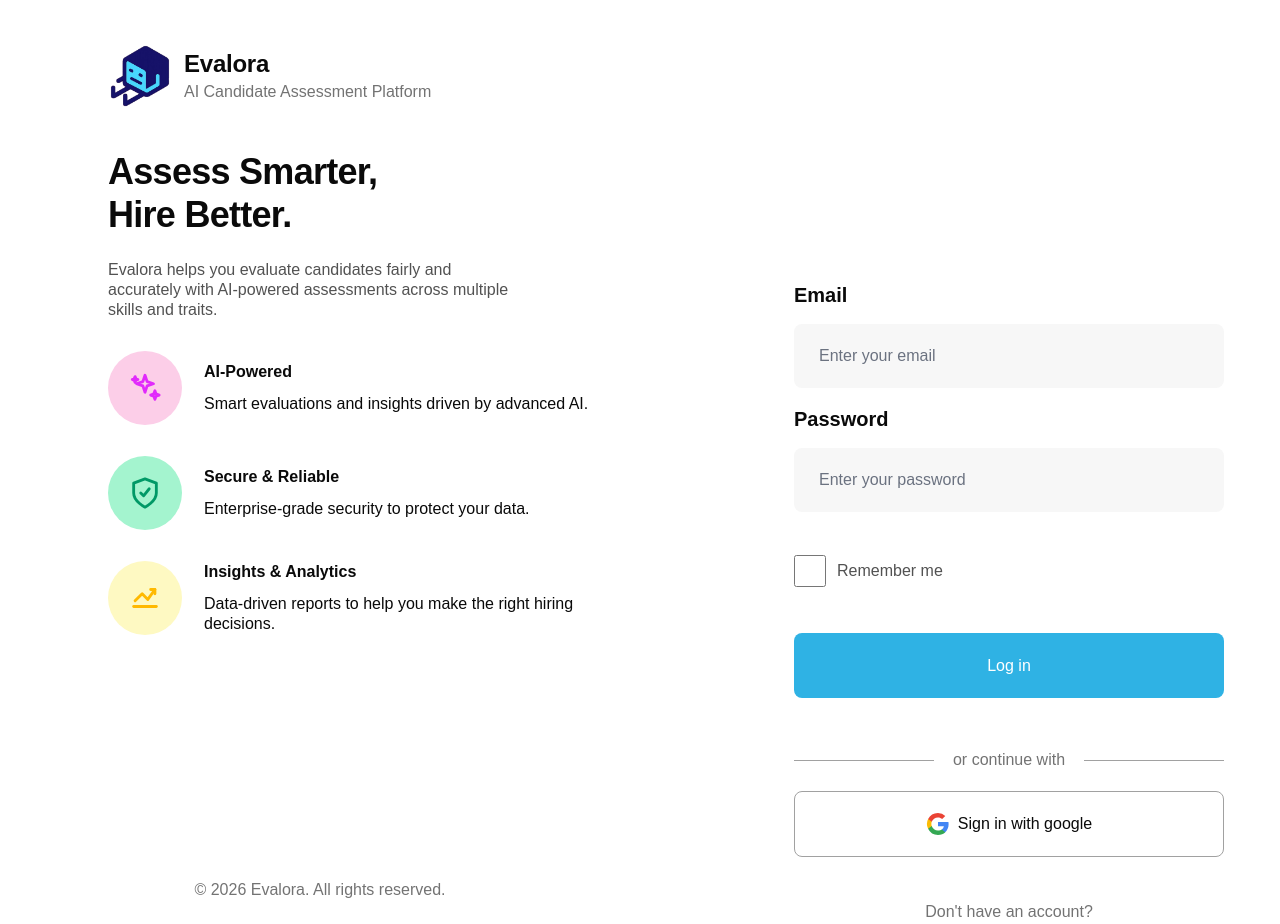
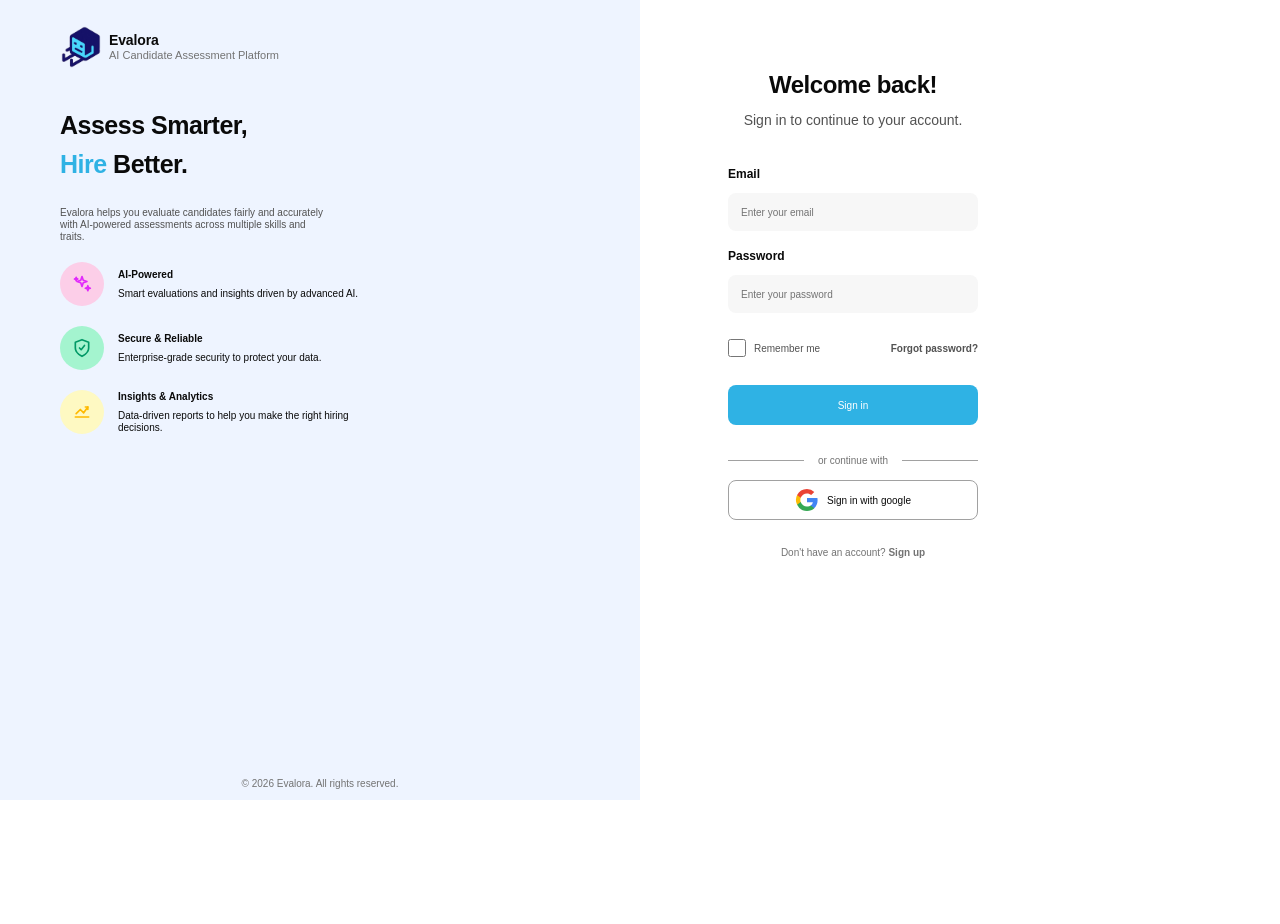
Before and after one commit to mengchheanglong/evalora-frontend, a Next.js app: page /login in a window 1280 px wide. After the commit the page ends 800 px from the top, so only its background shows below. Built offline with nearby package versions, Linux system fonts and the light colour scheme.

Commit message:
fix(auth-ui): reduce auth page scale

```diff
--- a/src/app/globals.css
+++ b/src/app/globals.css
@@ -1,14 +1,96 @@
 @import "tailwindcss";
+
+/*
+ * ============================================================================
+ * EVALORA DESIGN TOKENS
+ * ============================================================================
+ * This `@theme` block is the single source of truth for color, typography,
+ * radius, and shadow tokens used across the app. Tailwind v4 turns every
+ * token below into a real utility class (and a CSS variable on `:root`),
+ * so components should consume them instead of hardcoding hex values or
+ * one-off pixel sizes wherever possible.
+ *
+ *   --color-primary-500   ->  bg-primary-500 / text-primary-500 / border-primary-500 / ...
+ *   --text-h1              ->  text-h1  (sets font-size + line-height together)
+ *   --radius-card           ->  rounded-card
+ *
+ * Full usage guidance and rationale: docs/DESIGN-SYSTEM.md
+ * ============================================================================
+ */
+@theme {
+  /* ---- Brand blue: buttons, links, checkboxes, focus rings ------------- */
+  --color-primary-50: #eef4ff;
+  --color-primary-100: #bfeeff;
+  --color-primary-300: #8bd8f1;
+  --color-primary-400: #38c6e9;
+  --color-primary-500: #2fb2e4;
+  --color-primary-600: #229fd0;
+  --color-primary-700: #005cff;
+  --color-primary: #2fb2e4;
+
+  /* ---- Deep navy: dark surfaces, dark button variant -------------------- */
+  --color-navy-700: #0c1268;
+  --color-navy-900: #05084f;
+  --color-navy: #05084f;
+
+  /* ---- Accent tint used on the landing "Ready to hire smarter" panel --- */
+  --color-lavender-50: #f5f1ff;
+
+  /* ---- Neutral surfaces distinct from Tailwind's gray/neutral scale ---- */
+  --color-surface: #f7f7f7;
+  --color-surface-soft: #f5f5f5;
+  --color-surface-tint: #fbfdff;
+  --color-canvas: #f6f8fb;
+  --color-ink-900: #0d1220;
+
+  /* ---- Data visualization (dashboard + analytics charts) --------------- */
+  --color-chart-teal-500: #15c7a8;
+  --color-chart-teal-600: #00a98f;
+  --color-chart-mint-400: #75d8c8;
+  --color-chart-grid: #eceff3;
+  --color-chart-axis: #d9dee8;
+
+  /* ---- Typography -------------------------------------------------------
+   * Status/semantic colors (success, info, warning, highlight) intentionally
+   * reuse Tailwind's built-in emerald / sky / amber / violet palettes rather
+   * than adding brand-specific tokens - see docs/DESIGN-SYSTEM.md.
+   */
+  --font-sans: Arial, Helvetica, sans-serif;
+
+  --text-display: 4rem; /* 64px hero headline */
+  --text-display--line-height: 1.08;
+
+  --text-h1: 2.25rem; /* 36px section / auth headings */
+  --text-h1--line-height: 2.6875rem;
+
+  --text-h2: 1.5rem; /* 24px card-level headings */
+  --text-h2--line-height: 1.75rem;
+
+  --text-h3: 1.0625rem; /* 17px feature/step titles */
+  --text-h3--line-height: 1.25rem;
+
+  --text-label: 1.25rem; /* 20px form field labels */
+  --text-label--line-height: 1.5rem;
+
+  --text-body-lg: 1.375rem; /* 22px auth sub-copy */
+  --text-body-lg--line-height: 1.5rem;
+
+  --text-body: 1rem; /* 16px base copy */
+  --text-body--line-height: 1.5rem;
+
+  --text-caption: 0.8125rem; /* 13px nav links, button labels */
+  --text-caption--line-height: 1rem;
+
+  --text-micro: 0.6875rem; /* 11px feature card descriptions */
+  --text-micro--line-height: 0.8125rem;
+
+  /* ---- Radius & shadow ---------------------------------------------------*/
+  --radius-card: 8px;
+  --shadow-card: 0 18px 50px rgba(15, 23, 42, 0.06);
+}
 
 :root {
   color-scheme: light;
-  --background: #ffffff;
-  --foreground: #0a0a0a;
-  --muted: #6b7280;
-  --primary: #2fb2e4;
-  --primary-dark: #05084f;
-  --surface: #f7f7f7;
-  --border: #e5e7eb;
 }
 
 * {
@@ -21,9 +103,9 @@ html {
 
 body {
   margin: 0;
-  background: var(--background);
-  color: var(--foreground);
-  font-family: Arial, Helvetica, sans-serif;
+  background: var(--color-white, #ffffff);
+  color: var(--color-neutral-950);
+  font-family: var(--font-sans);
 }
 
 a {
@@ -39,35 +121,36 @@ select {
 }
 
 .card {
-  border: 1px solid var(--border);
+  border: 1px solid var(--color-neutral-200);
   background: rgba(255, 255, 255, 0.96);
-  border-radius: 8px;
-  box-shadow: 0 18px 50px rgba(15, 23, 42, 0.06);
+  border-radius: var(--radius-card);
+  box-shadow: var(--shadow-card);
 }
 
 .soft-card {
-  background: #f5f5f5;
-  border-radius: 8px;
+  background: var(--color-surface-soft);
+  border-radius: var(--radius-card);
 }
 
 .form-field {
-  min-height: 64px;
+  min-height: 38px;
   width: 100%;
-  border-radius: 8px;
+  border-radius: var(--radius-card);
   border: 1px solid transparent;
-  background: #f7f7f7;
-  padding: 0 24px;
-  color: #111827;
+  background: var(--color-surface);
+  padding: 0 12px;
+  color: var(--color-neutral-900);
+  font-size: 10px;
   outline: none;
   transition: border-color 160ms ease, background 160ms ease, box-shadow 160ms ease;
 }
 
 .form-field::placeholder {
-  color: #6b7280;
+  color: var(--color-neutral-500);
 }
 
 .form-field:focus {
-  border-color: #8bd8f1;
+  border-color: var(--color-primary-300);
   background: #ffffff;
-  box-shadow: 0 0 0 4px rgba(47, 178, 228, 0.14);
+  box-shadow: 0 0 0 4px color-mix(in srgb, var(--color-primary-500) 14%, transparent);
 }
--- a/src/app/login/page.tsx
+++ b/src/app/login/page.tsx
@@ -1,3 +1,4 @@
+import Link from "next/link";
 import { AuthDivider, AuthLayout } from "@/components/auth-layout";
 import { Button } from "@/components/button-link";
 import { GoogleIcon } from "@/components/icons";
@@ -8,38 +9,48 @@ export default function LoginPage() {
       headline={<><span className="block">Assess Smarter,</span><span className="block"><span className="text-primary">Hire</span> Better.</span></>}
       lead="Evalora helps you evaluate candidates fairly and accurately with AI-powered assessments across multiple skills and traits."
     >
-      <form className="space-y-[19px]">
+      <form className="space-y-[12px]">
+        <div className="pb-[20px] text-center">
+          <h1 className="text-[24px] font-black leading-[29px] tracking-[-0.02em]">Welcome back!</h1>
+          <p className="mt-[13px] text-[14px] leading-[17px] text-neutral-600">Sign in to continue to your account.</p>
+        </div>
+
         <label className="block">
-          <span className="text-[20px] font-bold leading-6">Email</span>
-          <input className="form-field mt-[15px]" placeholder="Enter your email" type="email" />
+          <span className="text-[12px] font-bold leading-[15px]">Email</span>
+          <input className="form-field mt-[8px] h-[38px]" placeholder="Enter your email" type="email" />
         </label>
 
         <label className="block">
-          <span className="text-[20px] font-bold leading-6">Password</span>
-          <input className="form-field mt-[15px]" placeholder="Enter your password" type="password" />
+          <span className="text-[12px] font-bold leading-[15px]">Password</span>
+          <input className="form-field mt-[8px] h-[38px]" placeholder="Enter your password" type="password" />
         </label>
 
-        <div className="flex items-center pt-[24px] text-[16px] text-neutral-600">
-          <label className="inline-flex items-center gap-[11px]">
-            <input className="size-[32px] rounded-card border border-neutral-300 accent-primary" type="checkbox" />
+        <div className="flex items-center justify-between pt-[14px] text-[10px] text-neutral-600">
+          <label className="inline-flex items-center gap-[8px]">
+            <input className="size-[18px] rounded-[5px] border border-neutral-300 accent-primary" type="checkbox" />
             Remember me
           </label>
+          <Link className="font-bold text-blue-700" href="/forgot-password">
+            Forgot password?
+          </Link>
         </div>
 
-        <Button className="mt-[27px] h-[65px] w-full text-[16px]" type="submit">
-          Log in
+        <Button className="mt-[16px] h-[38px] w-full rounded-[5px] !text-[10px]" type="submit">
+          Sign in
         </Button>
 
-        <div className="pt-[31px]">
-        <AuthDivider />
+        <div className="pt-[16px]">
+          <AuthDivider />
         </div>
 
-        <Button className="h-[66px] w-full border-neutral-400 text-[16px] font-medium" variant="outline">
+        <Button className="h-[38px] w-full rounded-[5px] border-neutral-400 !text-[10px] font-medium" variant="outline">
           <GoogleIcon />
           Sign in with google
         </Button>
 
-        <p className="pt-[24px] text-center text-[16px] text-neutral-500">Don&apos;t have an account?</p>
+        <p className="pt-[13px] text-center text-[10px] text-neutral-500">
+          Don&apos;t have an account? <Link className="font-bold text-blue-700" href="/register">Sign up</Link>
+        </p>
       </form>
     </AuthLayout>
   );
--- a/src/app/reset-password/page.tsx
+++ b/src/app/reset-password/page.tsx
@@ -15,47 +15,47 @@ export default function ResetPasswordPage() {
     <AuthLayout
       headline={<><span className="block">Create a new</span><span className="block text-primary">covered.</span></>}
       lead="Enter your work email and we'll send you a link to reset your password."
-      panelClassName="max-w-[455px] pt-[84px] lg:ml-[141px]"
+      panelClassName="max-w-[250px] pt-[42px] lg:ml-[88px]"
     >
-      <form className="space-y-[17px] text-center">
-        <Icon className="mx-auto text-blue-700" name="lock" size={104} />
+      <form className="space-y-[10px] text-center">
+        <Icon className="mx-auto text-blue-700" name="lock" size={50} />
         <div>
-          <h1 className="mt-[26px] text-[36px] font-black leading-[43px] tracking-normal">Reset your password</h1>
-          <p className="mx-auto mt-[28px] max-w-[420px] text-[20px] leading-[23px] text-neutral-600">Enter and confirm your new password to continue.</p>
+          <h1 className="mt-[10px] text-[24px] font-black leading-[29px] tracking-normal">Reset your password</h1>
+          <p className="mx-auto mt-[10px] max-w-[250px] text-[12px] leading-[15px] text-neutral-600">Enter and confirm your new password to continue.</p>
         </div>
 
-        <label className="block pt-[24px] text-left">
-          <span className="text-[18px] font-bold leading-6">New Password</span>
-          <span className="relative mt-[12px] block">
-            <input className="form-field h-[64px] pr-14" placeholder="Enter new password" type="password" />
-            <Icon className="absolute right-5 top-1/2 -translate-y-1/2 text-neutral-600" name="eye" size={24} />
+        <label className="block pt-[10px] text-left">
+          <span className="text-[12px] font-bold leading-[15px]">New Password</span>
+          <span className="relative mt-[8px] block">
+            <input className="form-field h-[38px] pr-9" placeholder="Enter new password" type="password" />
+            <Icon className="absolute right-3 top-1/2 -translate-y-1/2 text-neutral-600" name="eye" size={14} />
           </span>
         </label>
 
         <label className="block text-left">
-          <span className="text-[18px] font-bold leading-6">Confirm new password</span>
-          <span className="relative mt-[12px] block">
-            <input className="form-field h-[65px] pr-14" placeholder="Confirm new password" type="password" />
-            <Icon className="absolute right-5 top-1/2 -translate-y-1/2 text-neutral-600" name="eye" size={24} />
+          <span className="text-[12px] font-bold leading-[15px]">Confirm new password</span>
+          <span className="relative mt-[8px] block">
+            <input className="form-field h-[38px] pr-9" placeholder="Confirm new password" type="password" />
+            <Icon className="absolute right-3 top-1/2 -translate-y-1/2 text-neutral-600" name="eye" size={14} />
           </span>
         </label>
 
-        <ul className="space-y-[11px] pt-[1px] text-left text-[16px] text-neutral-600">
+        <ul className="space-y-[7px] pt-[1px] text-left text-[10px] text-neutral-600">
           {passwordRules.map((rule) => (
-            <li className="flex items-center gap-3" key={rule}>
-              <span className="inline-flex size-5 items-center justify-center rounded-full bg-green-600 text-white">
-                <Icon name="check" size={16} />
+            <li className="flex items-center gap-2" key={rule}>
+              <span className="inline-flex size-[13px] items-center justify-center rounded-full bg-green-600 text-white">
+                <Icon name="check" size={10} />
               </span>
               {rule}
             </li>
           ))}
         </ul>
 
-        <Button className="h-[65px] w-[430px] text-[16px]" type="submit">
+        <Button className="h-[38px] w-full rounded-[5px] !text-[10px]" type="submit">
           Reset password
         </Button>
 
-        <Link className="block text-[18px] font-bold text-blue-700" href="/login">
+        <Link className="block text-[11px] font-bold text-blue-700" href="/login">
           &larr; Back to login
         </Link>
       </form>
--- a/src/components/auth-layout.tsx
+++ b/src/components/auth-layout.tsx
@@ -30,34 +30,34 @@ const trustItems = [
   },
 ];
 
-export function AuthLayout({ children, headline, lead, panelClassName = "max-w-[430px] pt-[283px] lg:ml-[154px]" }: AuthLayoutProps) {
+export function AuthLayout({ children, headline, lead, panelClassName = "max-w-[250px] pt-[70px] lg:ml-[88px]" }: AuthLayoutProps) {
   return (
     <main className="grid min-h-screen bg-white text-neutral-950 lg:grid-cols-2">
       <aside className="relative hidden min-h-screen bg-primary-50 lg:block">
-        <EvaloraLogo className="absolute left-[108px] top-[44px]" href="/" />
+        <EvaloraLogo className="absolute left-[60px] top-[26px]" href="/" size="auth" />
 
-        <div className="absolute left-[108px] top-[150px] max-w-xl">
-          {headline && <div className="mb-[24px] text-[36px] font-black leading-[43px] tracking-[-0.02em] text-neutral-950">{headline}</div>}
-          <p className="max-w-[420px] text-[16px] leading-[20px] text-neutral-600">{lead}</p>
-          <div className="mt-[31px] space-y-[31px]">
+        <div className="absolute left-[60px] top-[106px] max-w-[315px]">
+          {headline && <div className="mb-[23px] text-[25px] font-black leading-[39px] tracking-[-0.02em] text-neutral-950">{headline}</div>}
+          <p className="max-w-[265px] text-[10px] leading-[12px] text-neutral-600">{lead}</p>
+          <div className="mt-[19px] space-y-[20px]">
             {trustItems.map((item) => (
-              <div className="flex items-center gap-[22px]" key={item.title}>
-                <span className={`inline-flex size-[74px] shrink-0 items-center justify-center rounded-full ${item.tint}`}>
-                  <Icon name={item.icon} size={34} />
+              <div className="flex items-center gap-[14px]" key={item.title}>
+                <span className={`inline-flex size-[44px] shrink-0 items-center justify-center rounded-full ${item.tint}`}>
+                  <Icon name={item.icon} size={20} />
                 </span>
                 <div>
-                  <h2 className="text-[16px] font-bold leading-5">{item.title}</h2>
-                  <p className="mt-[12px] text-[16px] leading-5 text-neutral-950">{item.body}</p>
+                  <h2 className="text-[10px] font-bold leading-[13px]">{item.title}</h2>
+                  <p className="mt-[7px] text-[10px] leading-[12px] text-neutral-950">{item.body}</p>
                 </div>
               </div>
             ))}
           </div>
         </div>
 
-        <p className="absolute bottom-[22px] left-0 right-0 text-center text-[16px] text-neutral-500">&copy; 2026 Evalora. All rights reserved.</p>
+        <p className="absolute bottom-[9px] left-0 right-0 text-center text-[10px] text-neutral-500">&copy; 2026 Evalora. All rights reserved.</p>
       </aside>
 
-      <section className="min-h-screen px-5 py-10 sm:px-8 lg:px-0 lg:py-0">
+      <section className="min-h-screen px-5 py-8 sm:px-8 lg:px-0 lg:py-0">
         <div className={`w-full ${panelClassName}`}>{children}</div>
       </section>
     </main>
@@ -66,7 +66,7 @@ export function AuthLayout({ children, headline, lead, panelClassName = "max-w-[
 
 export function AuthDivider() {
   return (
-    <div className="flex items-center gap-[19px] text-[16px] text-neutral-500">
+    <div className="flex items-center gap-[14px] text-[10px] text-neutral-500">
       <span className="h-px flex-1 bg-neutral-400" />
       <span>or continue with</span>
       <span className="h-px flex-1 bg-neutral-400" />
--- a/src/components/logo.tsx
+++ b/src/components/logo.tsx
@@ -4,11 +4,13 @@ type EvaloraLogoProps = {
   className?: string;
   href?: string;
   compact?: boolean;
+  size?: "default" | "auth";
 };
 
 export function LogoMark({ className = "" }: { className?: string }) {
+  const sizeClass = className || "size-[64px]";
   return (
-    <span className={`inline-flex size-[64px] shrink-0 items-center justify-center ${className}`}>
+    <span className={`inline-flex shrink-0 items-center justify-center ${sizeClass}`}>
       <img
         alt=""
         aria-hidden="true"
@@ -19,20 +21,21 @@ export function LogoMark({ className = "" }: { className?: string }) {
   );
 }
 
-export function EvaloraLogo({ className = "", href, compact = false }: EvaloraLogoProps) {
+export function EvaloraLogo({ className = "", href, compact = false, size = "default" }: EvaloraLogoProps) {
+  const isAuth = size === "auth";
   const content = (
     <>
-      <LogoMark className={compact ? "size-10" : ""} />
+      <LogoMark className={compact ? "size-10" : isAuth ? "size-[42px]" : ""} />
       {!compact && (
         <span className="leading-tight">
-          <span className="block text-2xl font-bold tracking-[-0.01em] text-neutral-950">Evalora</span>
-          <span className="block text-base text-neutral-500">AI Candidate Assessment Platform</span>
+          <span className={`block font-bold tracking-[-0.01em] text-neutral-950 ${isAuth ? "text-[14px] leading-[17px]" : "text-2xl"}`}>Evalora</span>
+          <span className={`block text-neutral-500 ${isAuth ? "text-[11px] leading-[13px]" : "text-base"}`}>AI Candidate Assessment Platform</span>
         </span>
       )}
     </>
   );
 
-  const classes = `inline-flex items-center gap-3 ${className}`;
+  const classes = `inline-flex items-center ${isAuth ? "gap-[7px]" : "gap-3"} ${className}`;
 
   if (href) {
     return (
```
Also changed, not shown: src/app/forgot-password/page.tsx (+13 -15 lines), src/app/register/page.tsx (+25 -32 lines), src/app/verify-email/page.tsx (+9 -9 lines).
